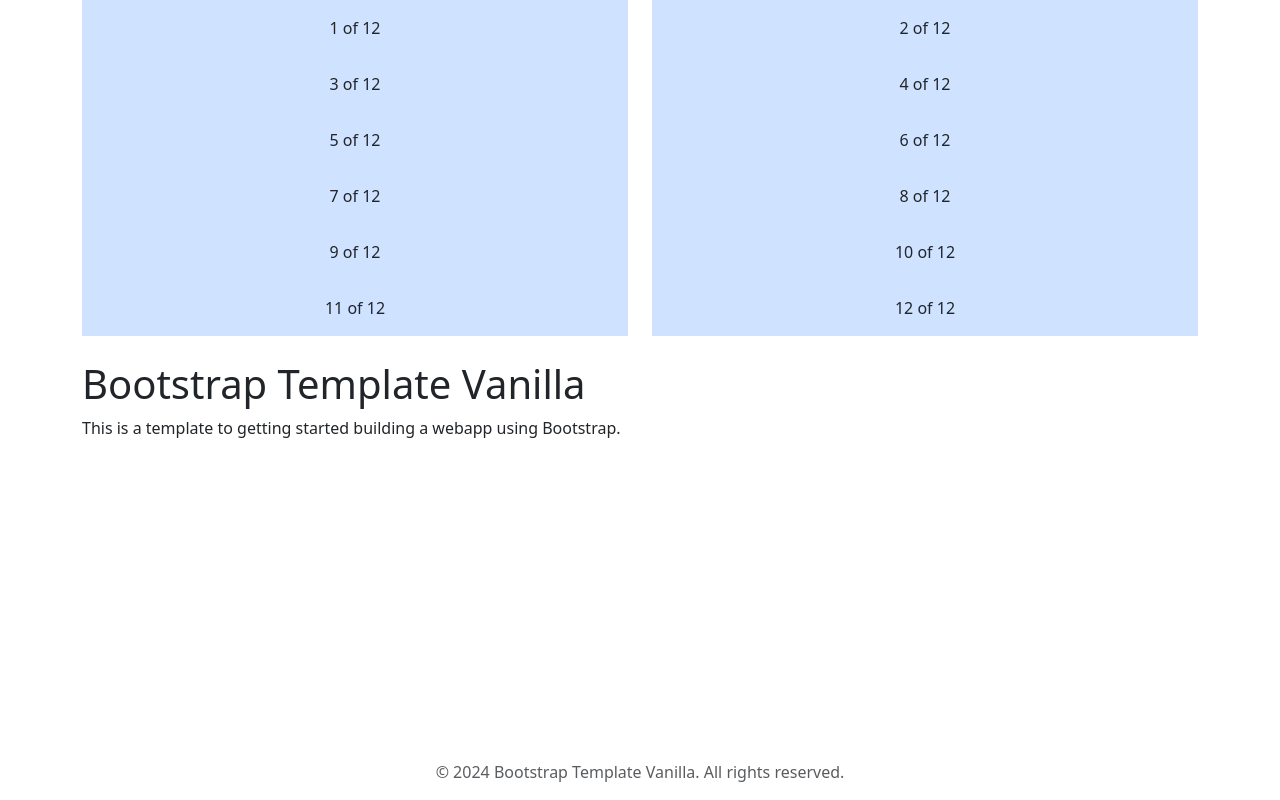
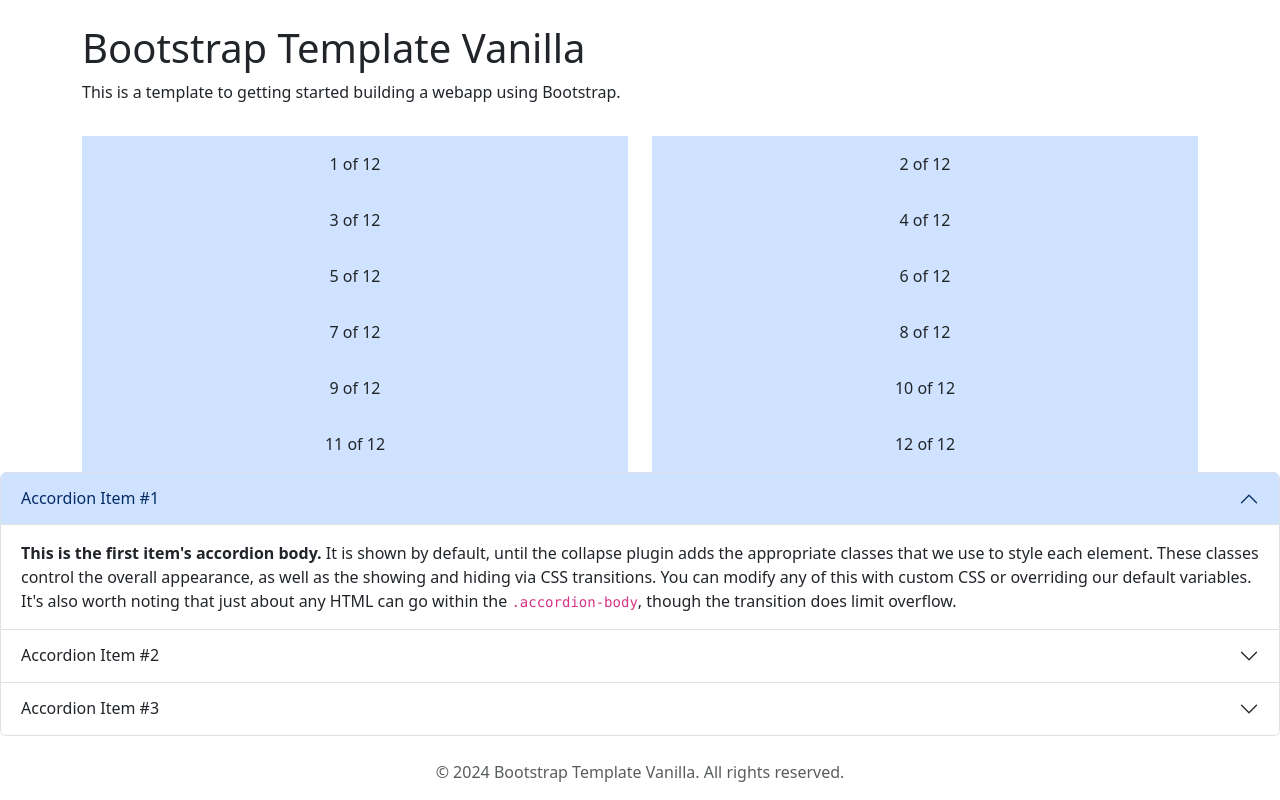
Before and after one commit to biaprovasi/boodstrap1, a plain HTML site: page index.html in a window 1280 px wide. Drawn offline with Linux system fonts and the light colour scheme.

Commit message:
Først øvelse med gutter, component og ændret primary-subtle farve

```diff
--- a/index.html
+++ b/index.html
@@ -18,6 +18,15 @@
     <header>
         <!-- Your navigation could live here, or you can delete the header tag -->
     </header>
+
+    <main class="flex-grow-1">
+        <section class="container mt-4">
+            <h1>Bootstrap Template Vanilla</h1>
+            <p>
+                This is a template to getting started building a webapp using Bootstrap.
+            </p>
+        </section>
+    </main>
 
     <div class="container text-center">
         <div class="row">
@@ -108,16 +117,45 @@
         </div>
     </div>
 
-    <main class="flex-grow-1">
-        <section class="container mt-4">
-            <h1>Bootstrap Template Vanilla</h1>
-            <p>
-                This is a template to getting started building a webapp using Bootstrap.
-            </p>
-        </section>
-    </main>
-
-
+    <div></div>
+        <div class="accordion" id="accordionExample">
+        <div class="accordion-item">
+            <h2 class="accordion-header">
+                <button class="accordion-button" type="button" data-bs-toggle="collapse" data-bs-target="#collapseOne" aria-expanded="true" aria-controls="collapseOne">
+                    Accordion Item #1
+                </button>
+            </h2>
+            <div id="collapseOne" class="accordion-collapse collapse show" data-bs-parent="#accordionExample">
+                <div class="accordion-body">
+                    <strong>This is the first item's accordion body.</strong> It is shown by default, until the collapse plugin adds the appropriate classes that we use to style each element. These classes control the overall appearance, as well as the showing and hiding via CSS transitions. You can modify any of this with custom CSS or overriding our default variables. It's also worth noting that just about any HTML can go within the <code>.accordion-body</code>, though the transition does limit overflow.
+                </div>
+            </div>
+        </div>
+        <div class="accordion-item">
+            <h2 class="accordion-header">
+                <button class="accordion-button collapsed" type="button" data-bs-toggle="collapse" data-bs-target="#collapseTwo" aria-expanded="false" aria-controls="collapseTwo">
+                    Accordion Item #2
+                </button>
+            </h2>
+            <div id="collapseTwo" class="accordion-collapse collapse" data-bs-parent="#accordionExample">
+                <div class="accordion-body">
+                    <strong>This is the second item's accordion body.</strong> It is hidden by default, until the collapse plugin adds the appropriate classes that we use to style each element. These classes control the overall appearance, as well as the showing and hiding via CSS transitions. You can modify any of this with custom CSS or overriding our default variables. It's also worth noting that just about any HTML can go within the <code>.accordion-body</code>, though the transition does limit overflow.
+                </div>
+            </div>
+        </div>
+        <div class="accordion-item">
+            <h2 class="accordion-header">
+                <button class="accordion-button collapsed" type="button" data-bs-toggle="collapse" data-bs-target="#collapseThree" aria-expanded="false" aria-controls="collapseThree">
+                    Accordion Item #3
+                </button>
+            </h2>
+            <div id="collapseThree" class="accordion-collapse collapse" data-bs-parent="#accordionExample">
+                <div class="accordion-body">
+                    <strong>This is the third item's accordion body.</strong> It is hidden by default, until the collapse plugin adds the appropriate classes that we use to style each element. These classes control the overall appearance, as well as the showing and hiding via CSS transitions. You can modify any of this with custom CSS or overriding our default variables. It's also worth noting that just about any HTML can go within the <code>.accordion-body</code>, though the transition does limit overflow.
+                </div>
+            </div>
+        </div>
+    </div>
 
     <footer class="text-center text-muted mt-4">
         <p>&copy; 2024 Bootstrap Template Vanilla. All rights reserved.</p>
```
